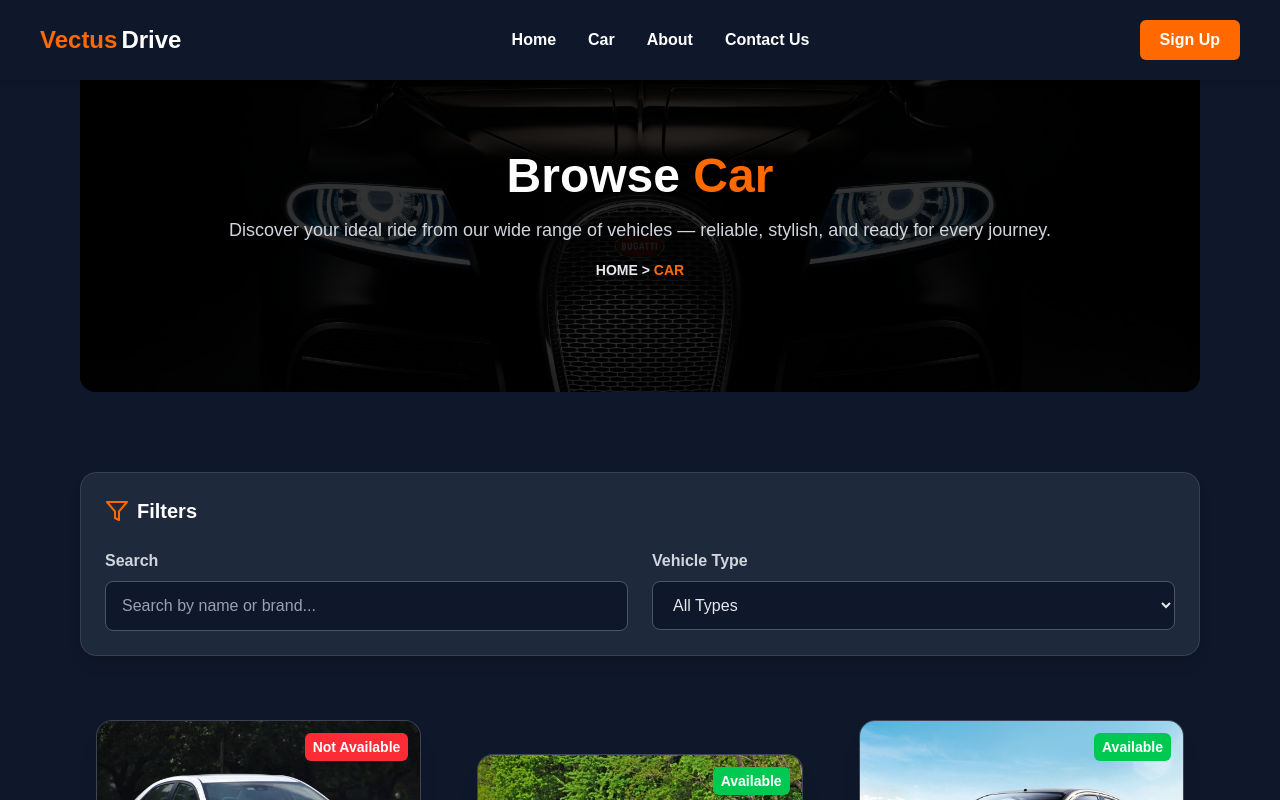
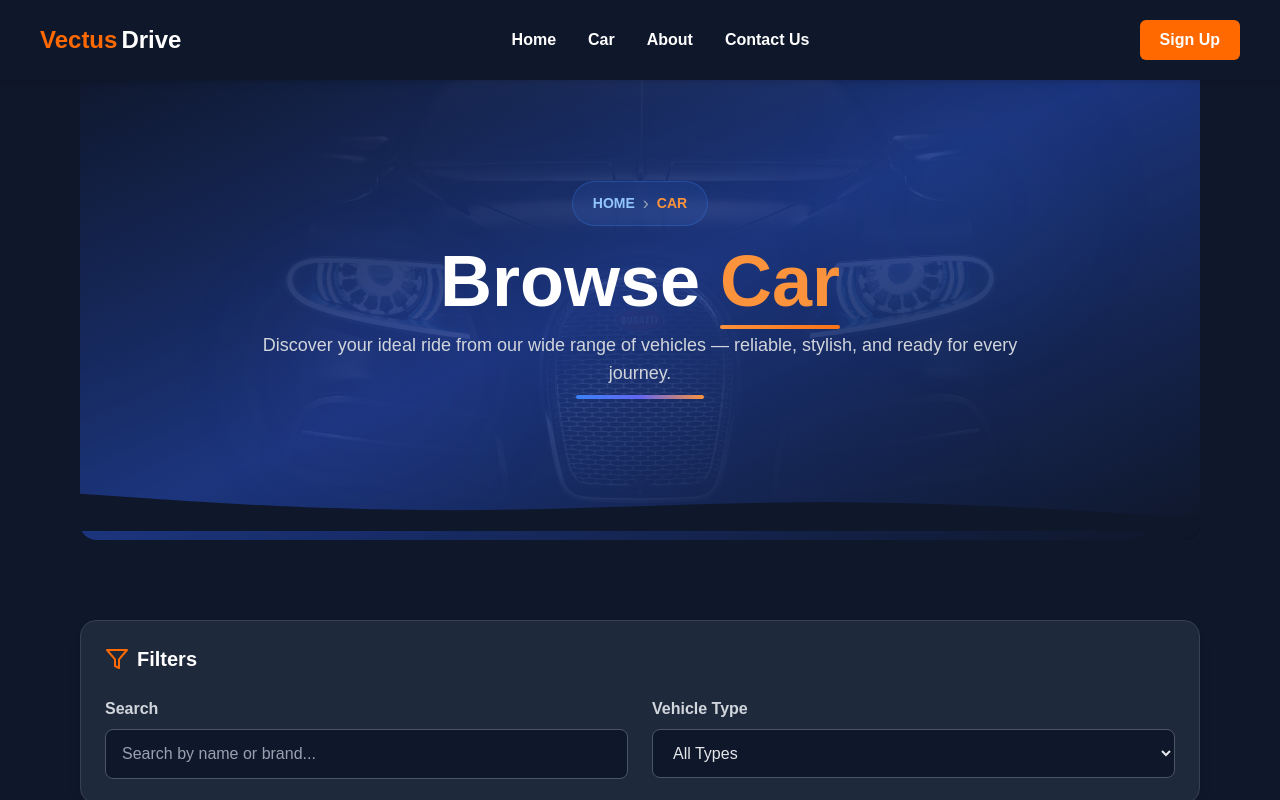
Before and after one commit to Vectus-Drive/frontend, a React (Vite) app: page /car in a window 1280 px wide. Shown: the top 800 px of the page. Built offline with nearby package versions, Linux system fonts and the light colour scheme.

Commit message:
Refactor routing structure to use MainLayout,

```diff
--- a/src/App.jsx
+++ b/src/App.jsx
@@ -5,53 +5,45 @@ import {
   RouterProvider,
 } from "react-router-dom";
 
-import RootLayout from "./layout/RootLayout";
+import MainLayout from "./layout/MainLayout";
 import Home from "./pages/Home";
 import About from "./pages/About";
 import CarList from "./pages/CarList";
+import CarDetails from "./pages/CarDetails";
+import ContactUs from "./pages/ContactUs";
+import UserProfile from "./pages/UserProfile";
+import Login from "./components/Login";
+import SignUp from "./components/SignUp";
 
-import AdminLayout from "./layout/AdminLayout";
 import AdminDashboard from "./pages/admin/AdminDashboard";
 import CarManagement from "./pages/admin/CarManagement";
 import UserManagement from "./pages/admin/UserManagement";
 import BookingManagement from "./pages/admin/BookingManagement";
-import CarDetails from "./pages/CarDetails";
 import TransactionManagement from "./pages/admin/TransactionManagement";
 import ReviewManagement from "./pages/admin/ReviewManagement";
-import Login from "./components/Login";
-import SignUp from "./components/SignUp";
-import ContactUs from "./pages/ContactUs";
-import UserProfile from "./pages/UserProfile";
 
 function App() {
-
   const router = createBrowserRouter(
     createRoutesFromElements(
-      <>
-        {/* User Site Routes */}
-        <Route path="/" element={<RootLayout />}>
+      <Route path="/" element={<MainLayout />}>
         <Route index element={<Home />} />
         <Route path="about" element={<About />} />
         <Route path="car" element={<CarList />} />
-          <Route path = "car-details" element = {< CarDetails/>}>
-            <Route path = ":id" element = {< CarDetails/>} />
-          </Route>
-          <Route path="login" element = {< Login/>}/>
-          <Route path="register" element = {< SignUp/>}/>
-          <Route path="contact-us" element = {< ContactUs/>}/>
-          <Route path="user" element = {< UserProfile/>}/>
-        </Route>
+        <Route path="car-details/:id" element={<CarDetails />} />
+        <Route path="contact-us" element={<ContactUs />} />
 
-        {/* Admin Dashboard Routes */}
-        <Route path="/admin/" element={<AdminLayout />}>
-          <Route index element={<AdminDashboard />} />
+        <Route path="login" element={<Login />} />
+        <Route path="register" element={<SignUp />} />
+
+        <Route path="user" element={<UserProfile />} />
+
+        <Route path="admin" element={<AdminDashboard />} />
         <Route path="admin/cars" element={<CarManagement />} />
         <Route path="admin/users" element={<UserManagement />} />
         <Route path="admin/bookings" element={<BookingManagement />} />
         <Route path="admin/transaction" element={<TransactionManagement />} />
         <Route path="admin/review" element={<ReviewManagement />} />
       </Route>
-      </>
     )
   );
 
--- a/src/components/BannerHeader.jsx
+++ b/src/components/BannerHeader.jsx
@@ -1,27 +1,51 @@
-function BannerHeader({bgImg, t1, t2, des, page}) {
+function BannerHeader({ bgImg, t1, t2, des, page }) {
   return (
-    <>
+    <div className="banner-container relative w-full overflow-hidden rounded-2xl min-h-[400px] md:min-h-[500px] flex items-center justify-center">
       <div
-        className="relative bg-cover bg-center bg-no-repeat text-center max-w-full rounded-2xl py-20 md:py-28"
-        style={{
-          backgroundImage: `url(${bgImg})`,
-        }}
-      >
-        <div className="absolute inset-0 bg-black/80 rounded-2xl"></div>
+        className="banner-bg absolute inset-0 bg-cover bg-center bg-no-repeat"
+        style={{ backgroundImage: `url(${bgImg})` }}
+      ></div>
 
-        <div className="relative z-10 max-w-4xl mx-auto space-y-4 px-6">
-          <h1 className="text-4xl md:text-5xl font-extrabold text-white">
-            {t1} <span className="text-orange-500">{t2}</span>
+      <div className="banner-overlay absolute inset-0"></div>
+
+      <div className="banner-animated-bg absolute inset-0 opacity-10">
+        <div className="circle blue top-10 right-[10%] animate-pulse"></div>
+        <div className="circle indigo bottom-10 left-[15%] animate-pulse delay-1000"></div>
+      </div>
+
+      <div className="relative z-10 w-full max-w-7xl mx-auto px-6 py-20 md:py-28 text-center">
+        <div className="max-w-4xl mx-auto space-y-6">
+
+          <div className="breadcrumb inline-flex items-center gap-2 px-5 py-2 rounded-full mb-4 animate-fade-in-down">
+            <span className="breadcrumb-home">HOME</span>
+            <span className="breadcrumb-separator">›</span>
+            <span className="breadcrumb-page">{page}</span>
+          </div>
+
+          <h1 className="banner-title animate-fade-in-up">
+            {t1}{' '}
+            <span className="banner-highlight">
+              {t2}
+              <span className="banner-highlight-line"></span>
+            </span>
           </h1>
-          <p className="text-gray-300 text-lg">
+
+          <p className="banner-description animate-fade-in">
             {des}
           </p>
-          <p className="text-gray-200 font-semibold text-sm">
-            HOME &gt; <span className="text-orange-500">{page}</span>
-          </p>
+
+          <div className="banner-line-container animate-fade-in">
+            <div className="banner-line"></div>
+          </div>
         </div>
       </div>
-    </>
+
+      <div className="banner-wave absolute bottom-0 left-0 right-0 z-10">
+        <svg viewBox="0 0 1440 80" className="w-full h-16 md:h-20">
+          <path d="M0,32L80,37.3C160,43,320,53,480,53.3C640,53,800,43,960,42.7C1120,43,1280,53,1360,58.7L1440,64L1440,80L1360,80C1280,80,1120,80,960,80C800,80,640,80,480,80C320,80,160,80,80,80L0,80Z"></path>
+        </svg>
+      </div>
+    </div>
   );
 }
 
--- a/src/index.css
+++ b/src/index.css
@@ -113,6 +113,161 @@
   fill: #0f172a;
 }
 
+.banner-container {
+  border-radius: 1rem;
+  position: relative;
+  overflow: hidden;
+  min-height: 400px;
+  display: flex;
+  align-items: center;
+  justify-content: center;
+}
+
+@media (min-width: 768px) {
+  .banner-container {
+    min-height: 500px;
+  }
+}
+
+.banner-bg {
+  position: absolute;
+  inset: 0;
+  background-size: cover;
+  background-position: center;
+  background-repeat: no-repeat;
+}
+
+.banner-overlay {
+  position: absolute;
+  inset: 0;
+  background: linear-gradient(to bottom right, rgba(15,23,42,0.95), rgba(30,58,138,0.9), rgba(15,23,42,0.95));
+}
+
+.banner-animated-bg .circle {
+  position: absolute;
+  border-radius: 50%;
+  width: 16rem;
+  height: 16rem;
+  filter: blur(48px);
+}
+
+.circle.blue { background-color: #3b82f6; }
+.circle.indigo { background-color: #6366f1; }
+
+.delay-1000 { animation-delay: 1s; }
+
+.breadcrumb {
+  display: inline-flex;
+  align-items: center;
+  gap: 0.5rem;
+  padding: 0.5rem 1.25rem;
+  border-radius: 9999px;
+  background-color: rgba(59, 130, 246, 0.1);
+  border: 1px solid rgba(59, 130, 246, 0.3);
+  backdrop-filter: blur(6px);
+  margin-bottom: 1rem;
+}
+
+.breadcrumb-home {
+  color: #93c5fd;
+  font-weight: 600;
+  font-size: 0.875rem;
+  cursor: pointer;
+  transition: color 0.3s ease;
+}
+.breadcrumb-home:hover { color: #bfdbfe; }
+
+.breadcrumb-separator {
+  color: #94a3b8;
+  font-size: 1.125rem;
+}
+.breadcrumb-page {
+  color: #fb923c;
+  font-weight: 700;
+  font-size: 0.875rem;
+}
+
+.banner-title {
+  font-size: 2.25rem;
+  font-weight: 800;
+  line-height: 1.1;
+  color: #ffffff;
+  margin: 0;
+}
+
+@media (min-width: 768px) {
+  .banner-title { font-size: 3.75rem; }
+}
+@media (min-width: 1024px) {
+  .banner-title { font-size: 4.5rem; }
+}
+
+.banner-highlight {
+  position: relative;
+  display: inline-block;
+  color: #fb923c;
+}
+
+.banner-highlight-line {
+  position: absolute;
+  bottom: -0.5rem;
+  left: 0;
+  right: 0;
+  height: 0.25rem;
+  background: linear-gradient(to right, #fb923c, #f97316);
+  border-radius: 9999px;
+  transform-origin: left;
+  animation: expand 0.6s ease-out 0.2s backwards;
+}
+
+.banner-description {
+  color: #d1d5db;
+  font-size: 1.125rem;
+  line-height: 1.75rem;
+  max-width: 48rem;
+  margin: 0 auto;
+  animation-delay: 0.2s;
+  margin-top: 10px;
+}
+
+.banner-line-container {
+  display: flex;
+  justify-content: center;
+  padding-top: 0.5rem;
+  animation-delay: 0.4s;
+}
+
+.banner-line {
+  width: 8rem;
+  height: 0.25rem;
+  background: linear-gradient(to right, #3b82f6, #6366f1, #fb923c);
+  border-radius: 9999px;
+}
+
+.banner-wave svg path {
+  fill: #0f172a;
+}
+
+@keyframes fade-in-down {
+  from { opacity: 0; transform: translateY(-20px); }
+  to { opacity: 1; transform: translateY(0); }
+}
+
+@keyframes fade-in-up {
+  from { opacity: 0; transform: translateY(30px); }
+  to { opacity: 1; transform: translateY(0); }
+}
+
+@keyframes fade-in {
+  from { opacity: 0; }
+  to { opacity: 1; }
+}
+
+@keyframes expand {
+  from { transform: scaleX(0); opacity: 0; }
+  to { transform: scaleX(1); opacity: 1; }
+}
+
 @keyframes fade-in {
   from { opacity: 0; transform: translateY(20px); }
   to { opacity: 1; transform: translateY(0); }
@@ -194,3 +349,14 @@
 .delay-500 { animation-delay: 0.5s; }
 .delay-700 { animation-delay: 0.7s; }
 .delay-1000 { animation-delay: 1s; }
+
+.animate-fade-in-down { animation: fade-in-down 0.6s ease-out; }
+.animate-fade-in-up { animation: fade-in-up 0.8s ease-out 0.2s backwards; }
+.animate-fade-in { animation: fade-in 0.8s ease-out backwards; }
+.animate-expand { animation: expand 0.6s ease-out 0.8s backwards; transform-origin: left; }
+
+@keyframes pulse {
+  0%, 100% { transform: scale(1); opacity: 0.6; }
+  50% { transform: scale(1.1); opacity: 0.8; }
+}
+.animate-pulse { animation: pulse 2.5s ease-in-out infinite; }
--- /dev/null
+++ b/src/layout/MainLayout.jsx
@@ -0,0 +1,47 @@
+// MainLayout.jsx
+import { Outlet, useLocation } from "react-router-dom";
+import Header from "../components/Header";
+import Footer from "../components/Footer";
+import SideBar from "../components/SideBar";
+
+function MainLayout() {
+  const location = useLocation();
+
+  const isAdminRoute = location.pathname.startsWith('/admin');
+
+  const noHeaderFooterRoutes = ['/login', '/register', '/user'];
+  const showHeaderFooter = !noHeaderFooterRoutes.includes(location.pathname) && !isAdminRoute;
+
+  if (isAdminRoute) {
+    return (
+      <div className="flex h-screen">
+        <div className="w-20 sm:w-64 h-screen bg-[#0f172a] shadow-md sticky top-0">
+          <SideBar />
+        </div>
+        <main className="flex-1 p-6 bg-gray-50 overflow-y-auto hide-scrollbar">
+          <Outlet />
+        </main>
+      </div>
+    );
+  }
+
+  if (!showHeaderFooter) {
+    return (
+      <div className="min-h-screen bg-[#0f172a]">
+        <Outlet />
+      </div>
+    );
+  }
+
+  return (
+    <div className="text-white min-h-screen flex flex-col">
+      <Header />
+      <main className="flex-grow bg-[#0f172a]">
+        <Outlet />
+      </main>
+      <Footer />
+    </div>
+  );
+}
+
+export default MainLayout;
--- a/src/pages/About.jsx
+++ b/src/pages/About.jsx
@@ -62,7 +62,7 @@ function About() {
       <BannerHeader
         bgImg="./car1.jpg"
         t1="About"
-        t2="Our Company"
+        t2="Us"
         des="We provide reliable, affordable, and comfortable car rental solutions for all your travel needs. Our mission is to deliver seamless experiences with modern vehicles, flexible plans, and 24/7 support."
         page="ABOUT US"
       />
```
Lines whose indentation alone changed are shown as unchanged.
